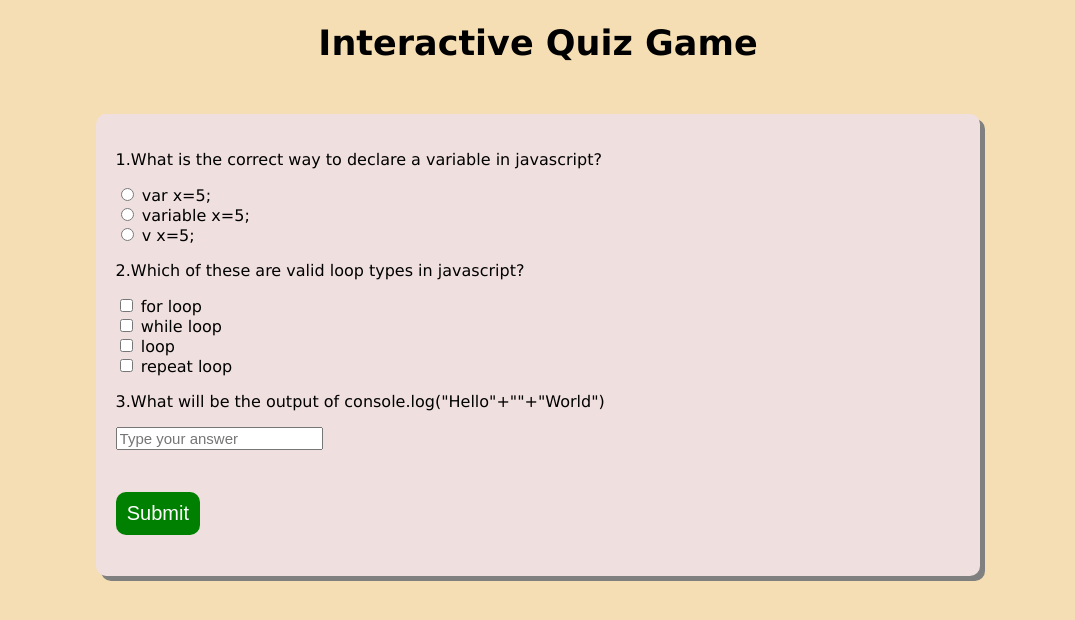
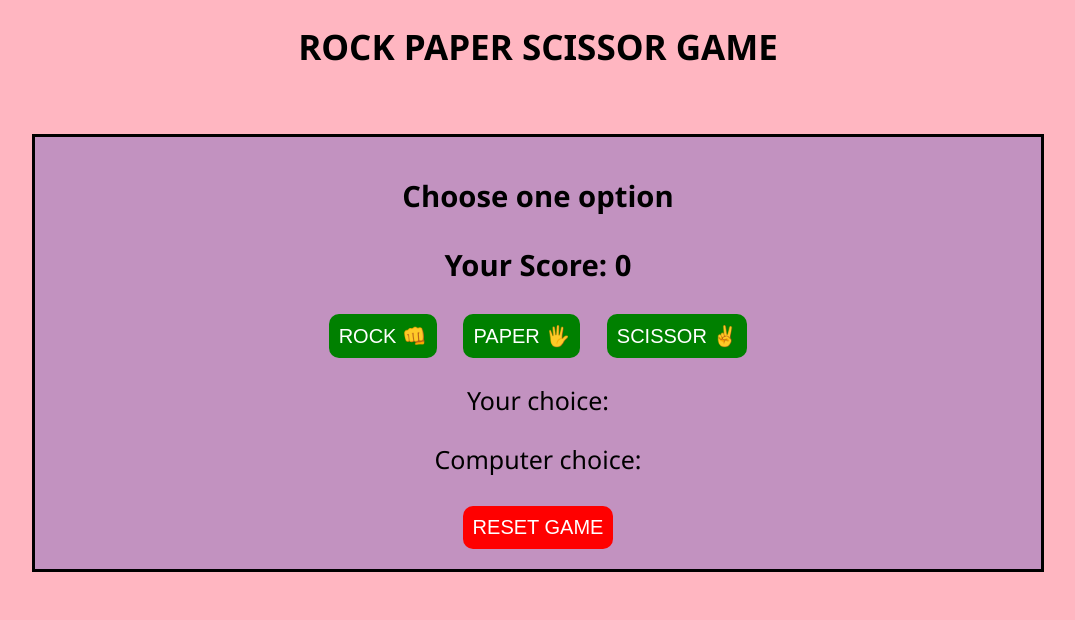
Before and after one commit to KARTHIKRAM11/Mini-frontend-applications, a plain HTML site: page index.html in a window 1280 px wide. Shown: the whole page, without its empty margins (102-1177 px from the left). Drawn offline with Linux system fonts and the light colour scheme.

Commit message:
Add files via upload

```diff
--- a/index.html
+++ b/index.html
@@ -3,38 +3,21 @@
 <head>
     <meta charset="UTF-8">
     <meta name="viewport" content="width=device-width, initial-scale=1.0">
-    <title>2023503705Quiz</title>
+    <title>2023503705</title>
     <link rel="stylesheet" href="style.css">
 </head>
 <body>
-    <h1>Interactive Quiz Game</h1>
-    <div id="container">
-        <div class="quiz1">
-            <p>1.What is the correct way to declare a variable in javascript?</p>
-            <input type="radio" id="button1" name="n1" value="var x=5;">
-            <label for="button1">var x=5;</label><br>
-            <input type="radio" id="button2" name="n1" value="variable x=5;">
-            <label for="button2">variable x=5;</label><br>
-            <input type="radio" id="button3" name="n1" value="v x=5;">
-            <label for="button3">v x=5;</label><br>
-        </div>
-        <div class="quiz2">
-            <p>2.Which of these are valid loop types in javascript?</p>
-            <input type="checkbox" id="check1" name="q2" value="for loop">
-            <label for="check1">for loop</label><br>
-            <input type="checkbox" id="check2" name="q2" value="while loop">
-            <label for="check2">while loop</label><br>
-            <input type="checkbox" id="check3" name="q2" value="loop">
-            <label for="check3">loop</label><br>
-            <input type="checkbox" id="check4" name="q2" value="repeat loop">
-            <label for="check4">repeat loop</label><br>
-        </div>
-        <div class="quiz3">
-            <p>3.What will be the output of console.log("Hello"+""+"World")</p>
-            <input type="text" id="textbox" placeholder="Type your answer">
-        </div>
-        <button id="sbtbtn">Submit</button>
-        <h4 id="result"></h4>
+    <h1>ROCK PAPER SCISSOR GAME</h1>
+    <div class="container">
+        <h3>Choose one option</h3>
+        <h3 id="score">Your Score: 0</h3>
+        <button id="btn1">ROCK 👊</button>
+        <button id="btn2">PAPER 🖐️</button>
+        <button id="btn3">SCISSOR ✌️</button>
+        <p>Your choice: </p>
+        <p>Computer choice: </p>
+        <h3 id="result"></h3>
+        <button id="btn4">RESET GAME</button>
     </div>
     <script src="script.js"></script>
 </body>
--- a/script.js
+++ b/script.js
@@ -1,36 +1,42 @@
-var btn=document.getElementById("sbtbtn");
-btn.addEventListener("click",function(){
-    let score=0;
-    const q1=document.getElementsByName("n1");
-    q1.forEach(ans =>{
-        if(ans.checked && ans.value==="var x=5;")
-        {
-            score++;
-        }
-    });
-    const q2=document.getElementsByName("q2");
-    const q2ans=['for loop','while loop'];
-    let correctCount = 0;
+const rock=document.getElementById("btn1");
+const paper=document.getElementById("btn2");
+const scissor=document.getElementById("btn3");
+const reset=document.getElementById("btn4");
+const res=document.getElementById("result");
+let score=0;
 
-for (let i=0;i<q2.length;i++) {
-    if (q2[i].checked) {
-        if (q2ans.includes(q2[i].value)) {
-            correctCount++;
-        }
-        else{
-            correctCount=-1;
-            break;
-        }
+rock.addEventListener("click",()=> play("rock"));
+paper.addEventListener("click",()=> play("paper"));
+scissor.addEventListener("click",()=> play("scissor"));
+reset.addEventListener("click",resetgame);
+
+function play(playerchoice)
+{
+    const choices=['rock','paper','scissor'];
+    const pc=choices[Math.floor(Math.random()*choices.length)];
+    document.querySelector("p:nth-of-type(1)").textContent = `Your choice: ${playerchoice}`;
+    document.querySelector("p:nth-of-type(2)").textContent = `Computer choice: ${pc}`;
+    if(playerchoice===pc)
+    {
+        res.textContent='Its a tie';
     }
-}
-if (correctCount === q2ans.length)
-    {
-    score++;
-    }
-    const q3=document.getElementById("textbox").value.trim().toLowerCase();
-    if(q3=="helloworld")
+    else if((playerchoice==='rock' && pc==='scissor') ||
+    (playerchoice==='paper' && pc==='rock') ||
+    (playerchoice==='scissors' && pc==='paper'))
     {
         score++;
+        res.textContent='You won';
     }
-    document.getElementById("result").textContent = `Your score is: ${score}`;
-});
+    else
+    {
+        res.textContent='Computer won';
+    }
+    document.querySelector("h3:nth-of-type(2)").textContent = `Your Score: ${score}`;
+}
+function resetgame() {
+    score = 0;
+    document.querySelector("h3:nth-of-type(2)").textContent = "Your Score: 0";
+    document.querySelector("p:nth-of-type(1)").textContent = "Your choice: ";
+    document.querySelector("p:nth-of-type(2)").textContent = "Computer choice: ";
+    res.textContent = "Choose your weapon";
+}
--- a/style.css
+++ b/style.css
@@ -1,35 +1,41 @@
 body{
-    font-family: 'Lucida Sans', 'Lucida Sans Regular', 'Lucida Grande', 'Lucida Sans Unicode', Geneva, Verdana, sans-serif;
-    background-color: wheat;
+    font-family: 'Segoe UI', Tahoma, Geneva, Verdana, sans-serif;
+    background-color:lightpink;
 }
 h1{
+    text-align: center;
     font-size: 35px;
+}
+.container{
+    border: solid;
+    background-color: rgb(194, 146, 192);
     text-align: center;
+    margin-top: 5%;
+    font-size: 25px;
+    padding: 10px;
+    margin-left: 10%;
+    margin-right: 10%;
 }
-#container{
+button{
+    background-color: green;
+    color: white;
     border: none;
-    background-color: rgb(240, 223, 223);
-    padding: 20px;
-    margin-left: 15%;
-    margin-right: 15%;
-    margin-top: 4%;
+    font-size: 20px;
+    margin-left: 10px;
+    margin-right: 10px;
+    padding: 10px;
     border-radius: 10px;
-    box-shadow: 5px 5px gray;
+    cursor: pointer;
+    transition: background-color 0.5s;
 }
-#sbtbtn{
-    font-size: 20px;
-    background-color: green;
-    margin-top: 5%;
-    border: none;
-    border-radius: 10px;
-    padding: 10px;
+#btn4{
+    background-color: red;
     color: white;
-    width: 10%;
-    cursor: pointer;
+    margin-bottom: 10px;
 }
-#sbtbtn:hover{
-    background-color: rgb(14, 70, 14);
+button:hover{
+    background-color: rgb(48, 182, 48);
 }
-#textbox{
-    font-size: 15px;
+#btn4:hover{
+    background-color: rgb(231, 92, 92);
 }
```
